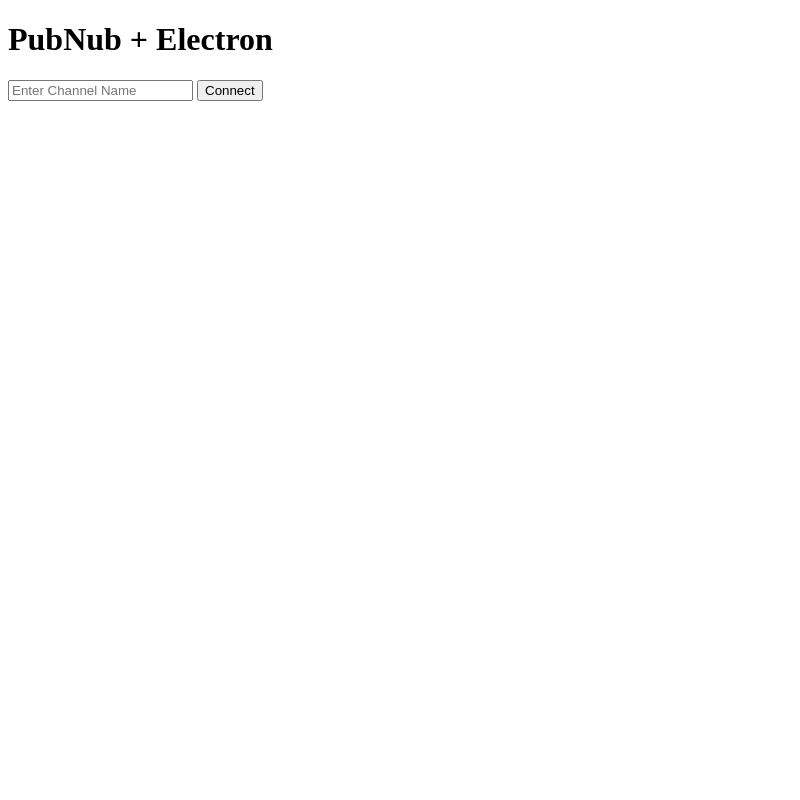
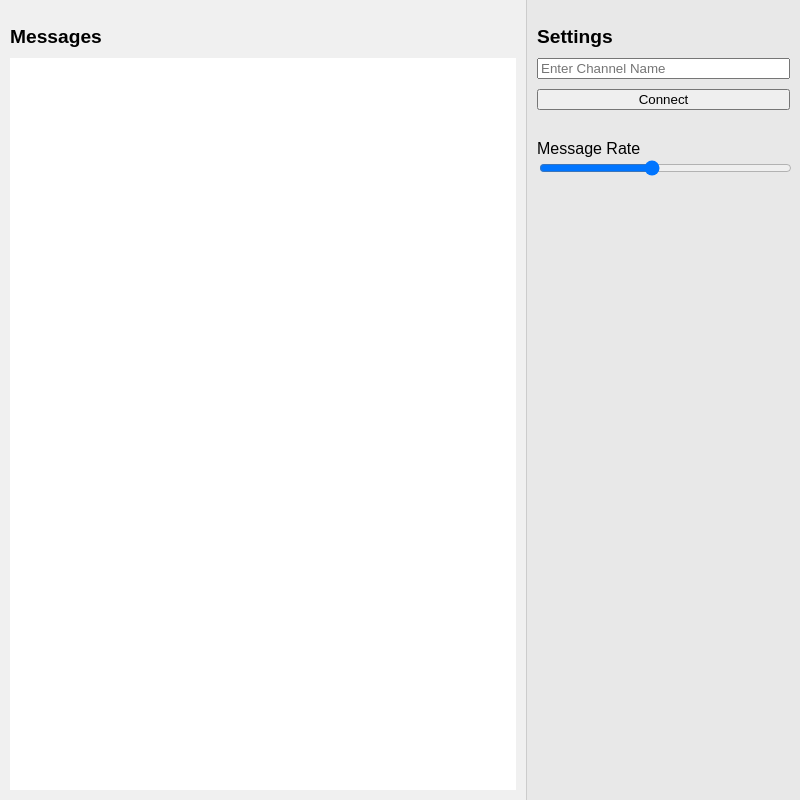
Before and after one commit to oliverfcarson/twitch-tts-to-audio-front-end, an Electron app: page index.html in a window 800 px wide. Drawn offline with Linux system fonts and the light colour scheme; no server answers.

Commit message:
Styling front end, receive messages in full from backend
-Styling the front-end to capture messages, display them, and organize settings on right side window (including channel name input)
-receive messages properly and style them
-Removal of keys file since we are using a .env file

```diff
--- a/index.html
+++ b/index.html
@@ -3,13 +3,23 @@
 <head>
     <meta charset="UTF-8">
     <meta name="viewport" content="width=device-width, initial-scale=1.0">
-    <title>Electron PubNub App</title>
+    <title>Twitch TTS to Audio Input</title>
+    <link rel="stylesheet" href="style.css">
 </head>
 <body>
-    <h1>PubNub + Electron</h1>
-    <input type="text" id="channelInput" placeholder="Enter Channel Name">
-    <button id="connectButton">Connect</button>
-    <div id="messages"></div>
+    <div id="messageContainer">
+        <h2>Messages</h2>
+        <div id="messages"></div>
+    </div>
+    <div id="settingsContainer">
+        <h2>Settings</h2>
+        <input type="text" id="channelInput" placeholder="Enter Channel Name">
+        <button id="connectButton">Connect</button>
+        <div id="sliderContainer">
+            <label for="rateSlider">Message Rate</label>
+            <input type="range" id="rateSlider" min="1" max="10" value="5">
+        </div>
+    </div>
     <script src="renderer.js"></script>
 </body>
 </html>
--- a/keys.js
+++ /dev/null
@@ -1,3 +0,0 @@
-// keys.js
-const PUBNUB_PUBLISH_KEY = '';
-const PUBNUB_SUBSCRIBE_KEY = '';
--- a/renderer.js
+++ b/renderer.js
@@ -73,8 +73,18 @@
 // Display the original text message
 function displayMessage(name, text) {
     const messageElem = document.createElement('p');
-    messagesDiv.textContent = `${name}: ${text}`;
+    messageElem.textContent = `${name}: ${text}`;
+
+    // Append the message to the bottom
     messagesDiv.appendChild(messageElem);
+
+    // Keep the view pinned to the bottom
+    ensureScrollToBottom();
+}
+
+// Helper function to keep the view at the bottom
+function ensureScrollToBottom() {
+    messagesDiv.scrollTop = messagesDiv.scrollHeight;
 }
 
 // Play the audio from the Base64 encoded data
--- /dev/null
+++ b/style.css
@@ -0,0 +1,76 @@
+body {
+    margin: 0;
+    padding: 0;
+    font-family: Arial, sans-serif;
+    display: flex;
+    height: 100vh;
+}
+
+#messageContainer {
+    flex: 2; /* Takes 2/3 of the width */
+    display: flex;
+    flex-direction: column;
+    justify-content: flex-start; /* Ensures messages grow upward */
+    padding: 10px;
+    background-color: #f0f0f0;
+    border-right: 1px solid #ccc;
+    overflow: hidden; /* Prevent scrolling */
+}
+
+#messages {
+    flex: 1;
+    display: flex;
+    flex-direction: column; /* Messages grow naturally */
+    justify-content: flex-end; /* New messages at the bottom */
+    padding: 10px;
+    background-color: #fff;
+    overflow: hidden; /* Prevent scrolling */
+}
+
+#settingsContainer {
+    flex: 1; /* Takes 1/3 of the width */
+    display: flex;
+    flex-direction: column;
+    justify-content: flex-start;
+    padding: 10px;
+    background-color: #e8e8e8;
+}
+
+#messages {
+    height: 100%; /* Full height of the container */
+    overflow-y: scroll; /* Allow vertical scrolling */
+    scrollbar-width: none; /* For Firefox */
+    -ms-overflow-style: none; /* For IE and Edge */
+    padding: 5px;
+    font-family: Arial, sans-serif;
+    font-size: 14px;
+    line-height: 1.5;
+    display: flex;
+    flex-direction: column; /* Natural top-to-bottom flow */
+    justify-content: flex-end; /* Start from the bottom */
+}
+
+#messages::-webkit-scrollbar {
+    display: none; /* For Chrome, Safari, and Opera */
+}
+
+
+
+#settingsContainer input,
+#settingsContainer button,
+#settingsContainer label {
+    margin-bottom: 10px;
+}
+
+#sliderContainer {
+    margin-top: 20px;
+}
+
+#rateSlider {
+    width: 100%;
+}
+
+h2 {
+    font-size: 1.2rem;
+    margin-bottom: 10px;
+}
```
